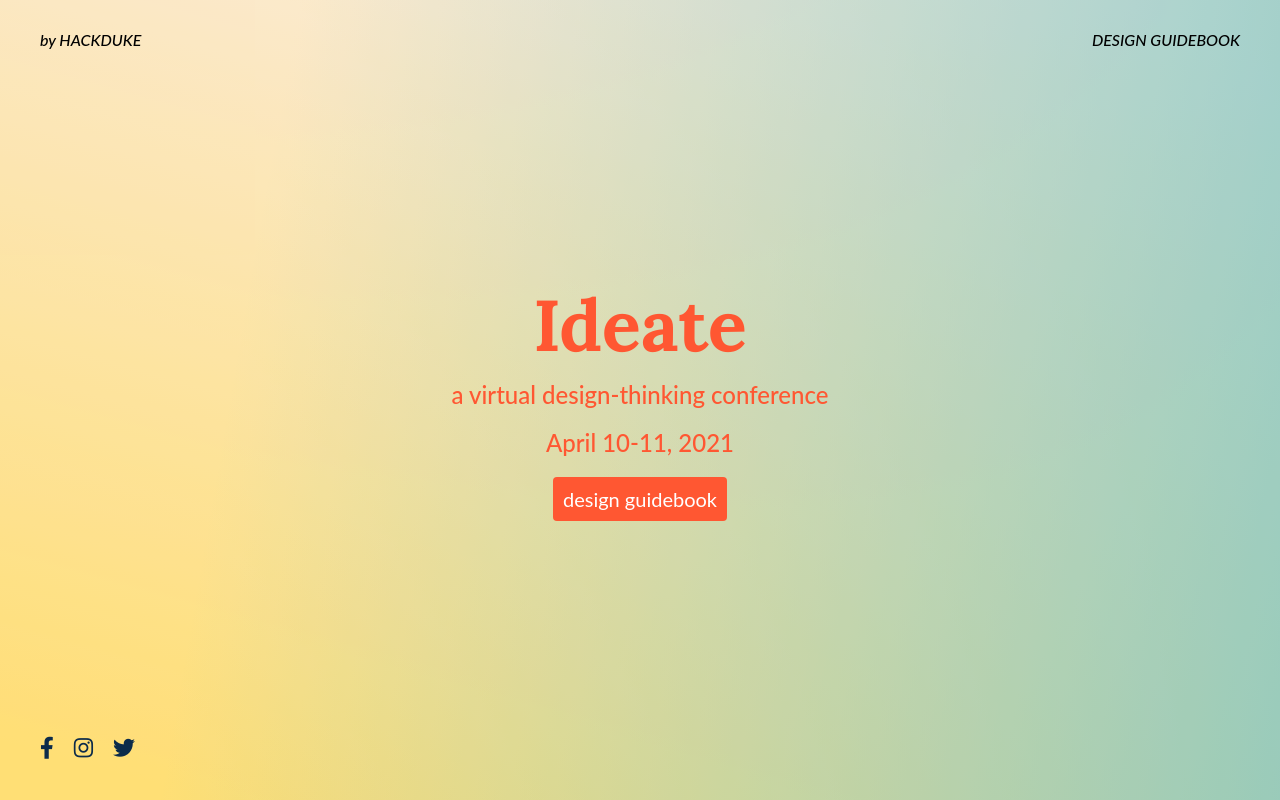
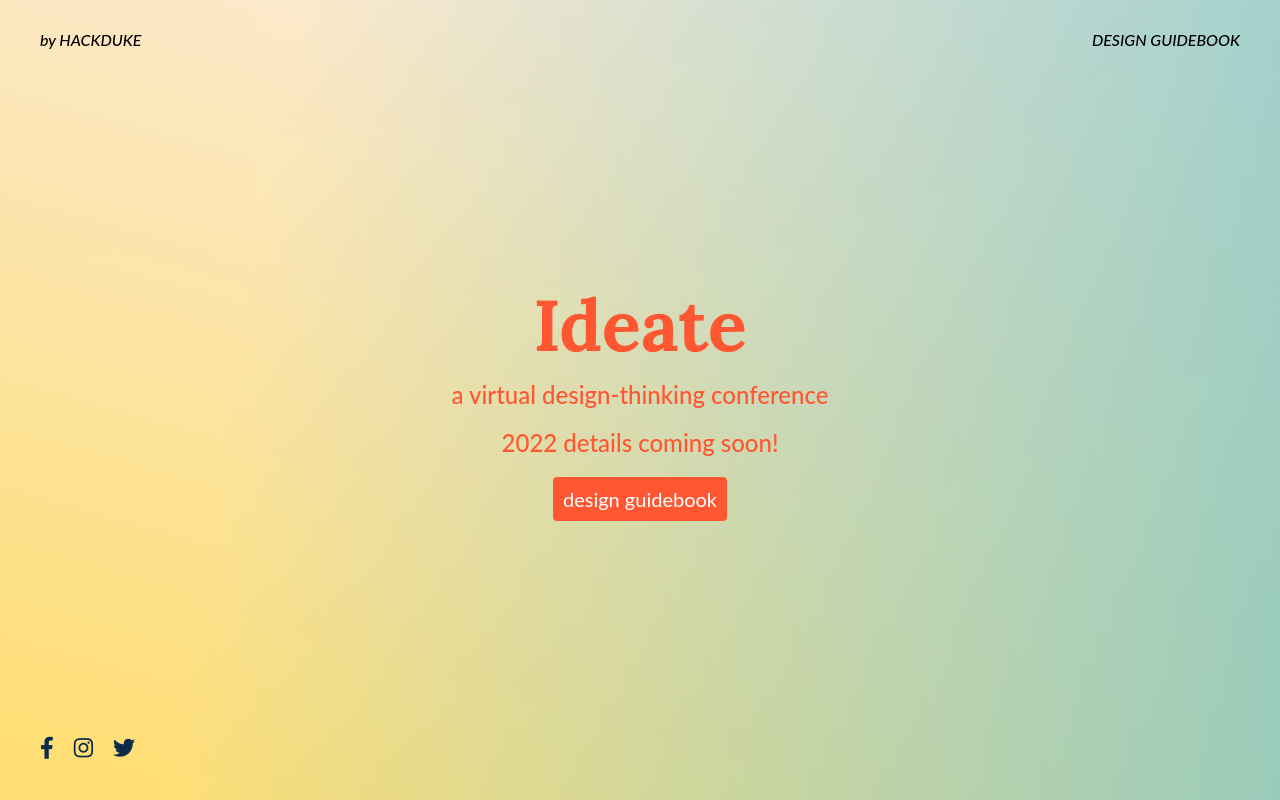
Before and after one commit to hack-duke/ideate-2022, a React (Create React App) app: page / in a window 1280 px wide. Shown: the top 800 px of the page. Built offline with nearby package versions, Linux system fonts and the light colour scheme; a web font is replaced by a local one.

Commit message:
Made small change for 2022

```diff
--- a/src/sections/Landing/Landing.js
+++ b/src/sections/Landing/Landing.js
@@ -11,7 +11,7 @@ function Landing() {
 
                 <div id="landing-title">Ideate</div>
                 <h2>a virtual design-thinking conference</h2>
-                <h2>April 10-11, 2021</h2>
+                <h2>2022 details coming soon!</h2>
                 <div id="register-btn">
                     <a target="_blank" rel="noopener noreferrer" href={"https://www.notion.so/hdspring21/Ideate-2021-Design-Guidebook-362b069cf7a447c2a5e270accaee371e"}><span>design guidebook</span></a>
                 </div>
```
